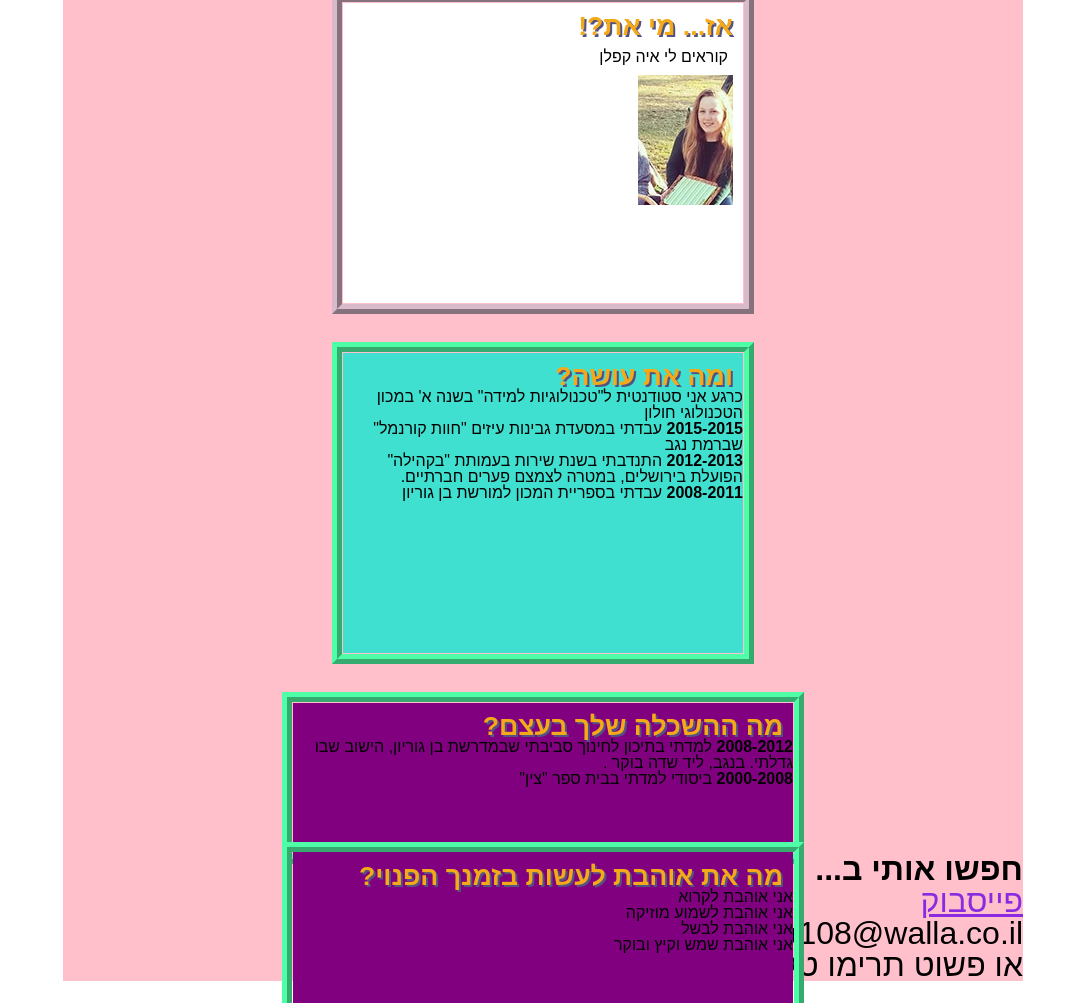
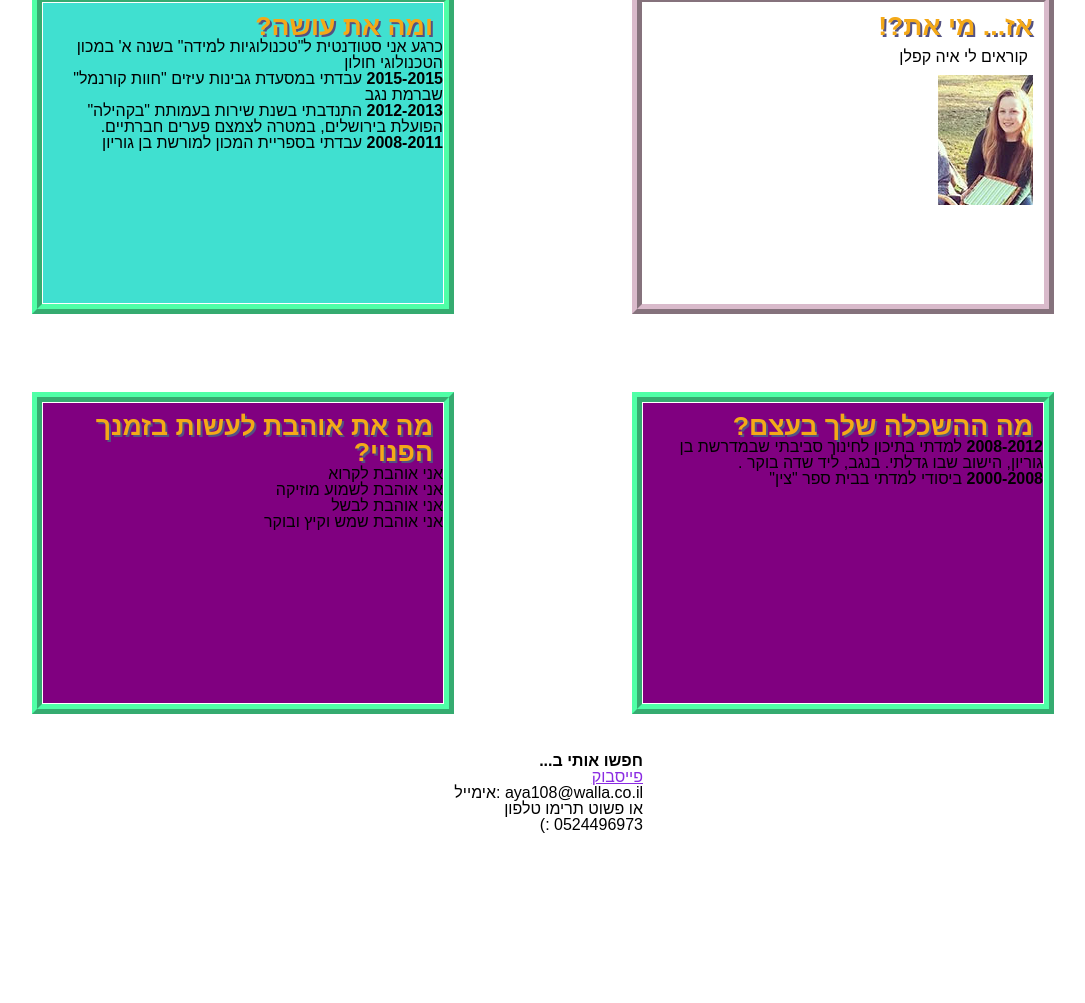
Before and after one commit to Aya-Kaplan/WebDevelopmentCourse, a plain HTML site: page index.html in a window 1280 px wide. Shown: the part 154-1157 px from the top of the page, without its empty margins (97-1182 px from the left). After the commit the page ends 987 px from the top, so only its background shows below. Drawn offline with Linux system fonts and the light colour scheme; files that its build step writes are made by us from their sources; files whose address does not match are found by name.

Commit message:
Add files via upload

```diff
--- a/myStyle.css
+++ b/myStyle.css
@@ -4,9 +4,10 @@ body
 }
 
 #container{
-    width:960px;
+    width:1000px;
     margin:0 auto;
-    background-color:pink;
+    position:relative;
+    top:0px;
  }
 
 h1 {
@@ -37,6 +38,7 @@ h1 {
     margin:auto;
     outline: 10px ridge #d9bacb;
     outline-offset: 1px;
+    float:right;
       }
 
 .Kotarot{
@@ -69,11 +71,12 @@ h1 {
     height:300px;
     width:400px;
     position:relative;
-    top:100px;
+    top:50px;
     bottom:50px;
     margin:auto;
     outline: 10px ridge #4FFFA7;
     outline-offset: 1px;
+    float:left;
 
 }
 
@@ -85,10 +88,11 @@ h1 {
 #Haskala{
 
 background-color:purple;
-height:150px;
-width:500px;
+height:300px;
+width:400px;
     position:relative;
     top:150px;
+    float:right;
     bottom:150px;
     margin:auto;
     outline: 10px ridge #4FFFA7;
@@ -97,11 +101,12 @@ width:500px;
 
 #Tachbivim{
    background-color:purple;
-height:150px;
-width:500px;
+height:300px;
+width:400px;
 position:relative;
     top:150px;
     bottom:50px;
+    float:left;
     margin:auto;
     outline: 10px ridge #4FFFA7;
     outline-offset: 1px;
@@ -118,5 +123,7 @@ position:relative;
 }
 
 #Kesher{
-    font-size: 24pt;
+    margin:auto;
+    position:relative;
+    top:800px;
     }
```
